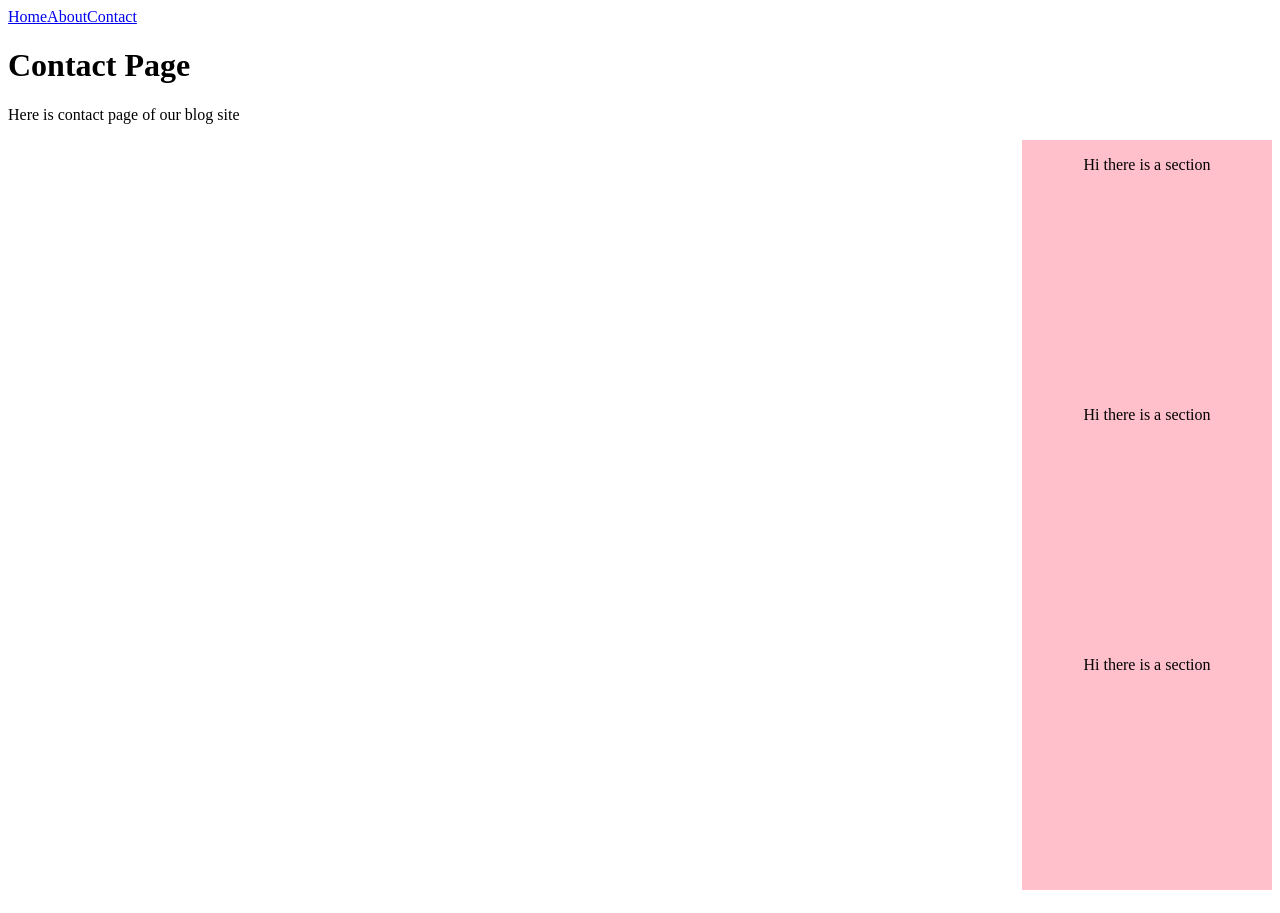
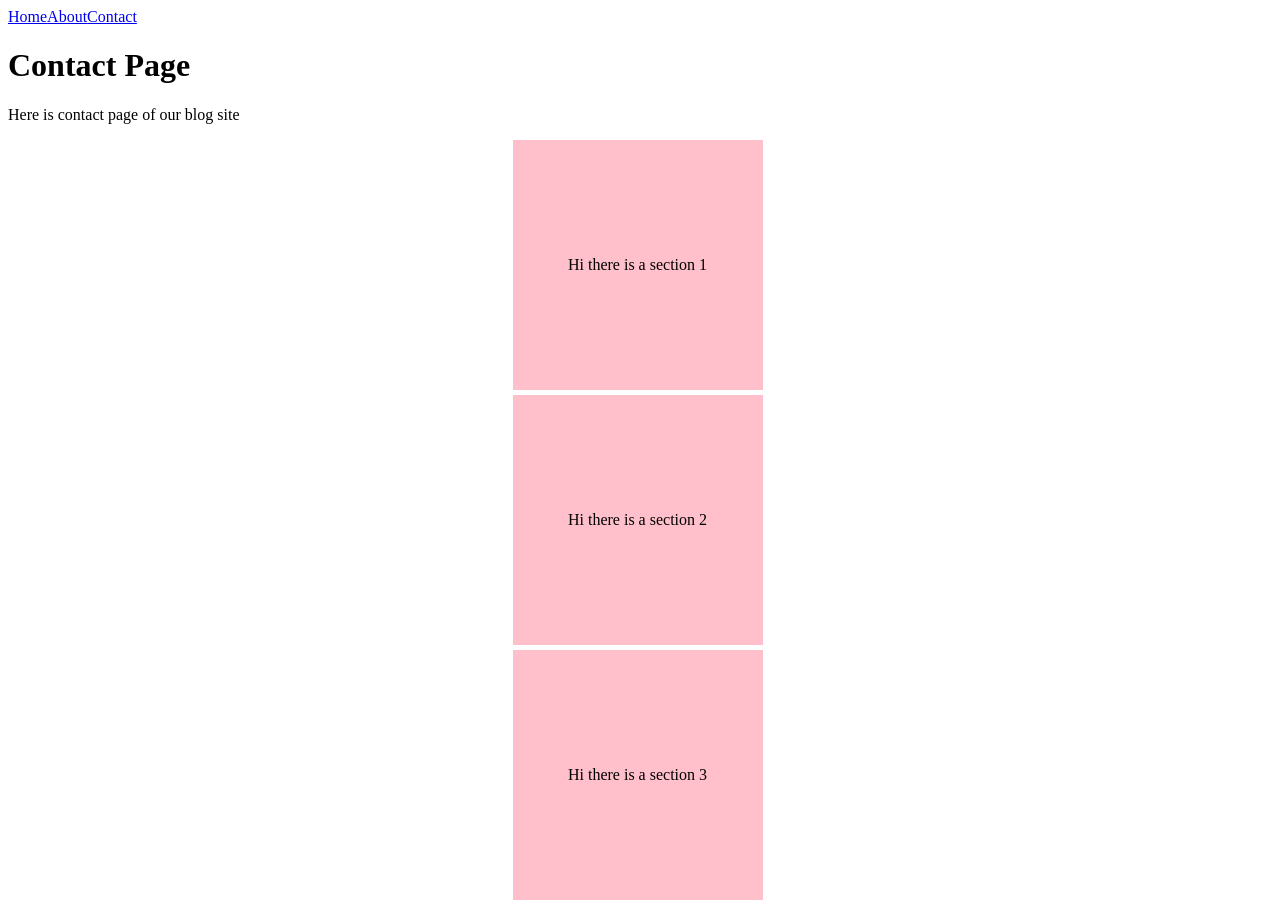
Before and after one commit to omeaag/nextjs-blog, a Next.js app: page /contact in a window 1280 px wide. Built offline with nearby package versions, Linux system fonts and the light colour scheme.

Commit message:
home page is fixed

```diff
--- a/components/BlogSection.js
+++ b/components/BlogSection.js
@@ -1,16 +1,21 @@
-export default function BlogSection() {
+export default function BlogSection({ count }) {
   return (
     <div
       className="Section"
       style={{
         backgroundColor: "pink",
+        marginBottom: "5px",
+        marginRight: "5px",
         width: "250px",
         height: "250px",
+        display: "flex",
+        justifyContent: "center",
+        alignItems: "center",
         color: "black",
         textAlign: "center",
       }}
     >
-      <p>Hi there is a section</p>
+      <p>Hi there is a section {count}</p>
     </div>
   );
 }
--- a/components/Sidebar.js
+++ b/components/Sidebar.js
@@ -8,12 +8,12 @@ export default function Sidebar() {
         display: "flex",
         flexDirection: "column",
         justifyContent: "center",
-        alignItems: "flex-end",
+        alignItems: "center",
       }}
     >
-      <BlogSection />
-      <BlogSection />
-      <BlogSection />
+      <BlogSection count={1} />
+      <BlogSection count={2} />
+      <BlogSection count={3} />
     </div>
   );
 }
```
Also changed, not shown: app/page.js (+9 -0 lines).
